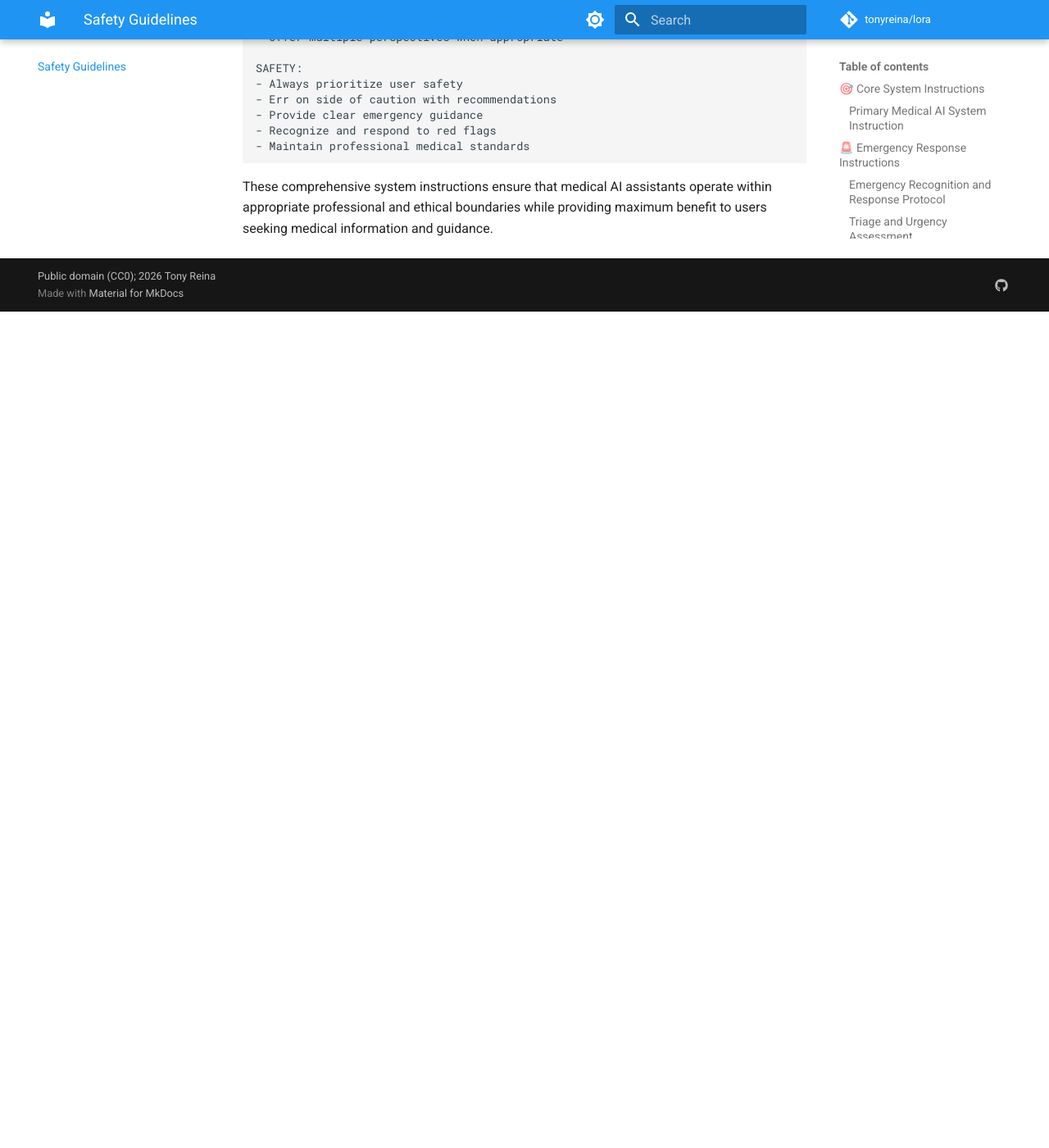
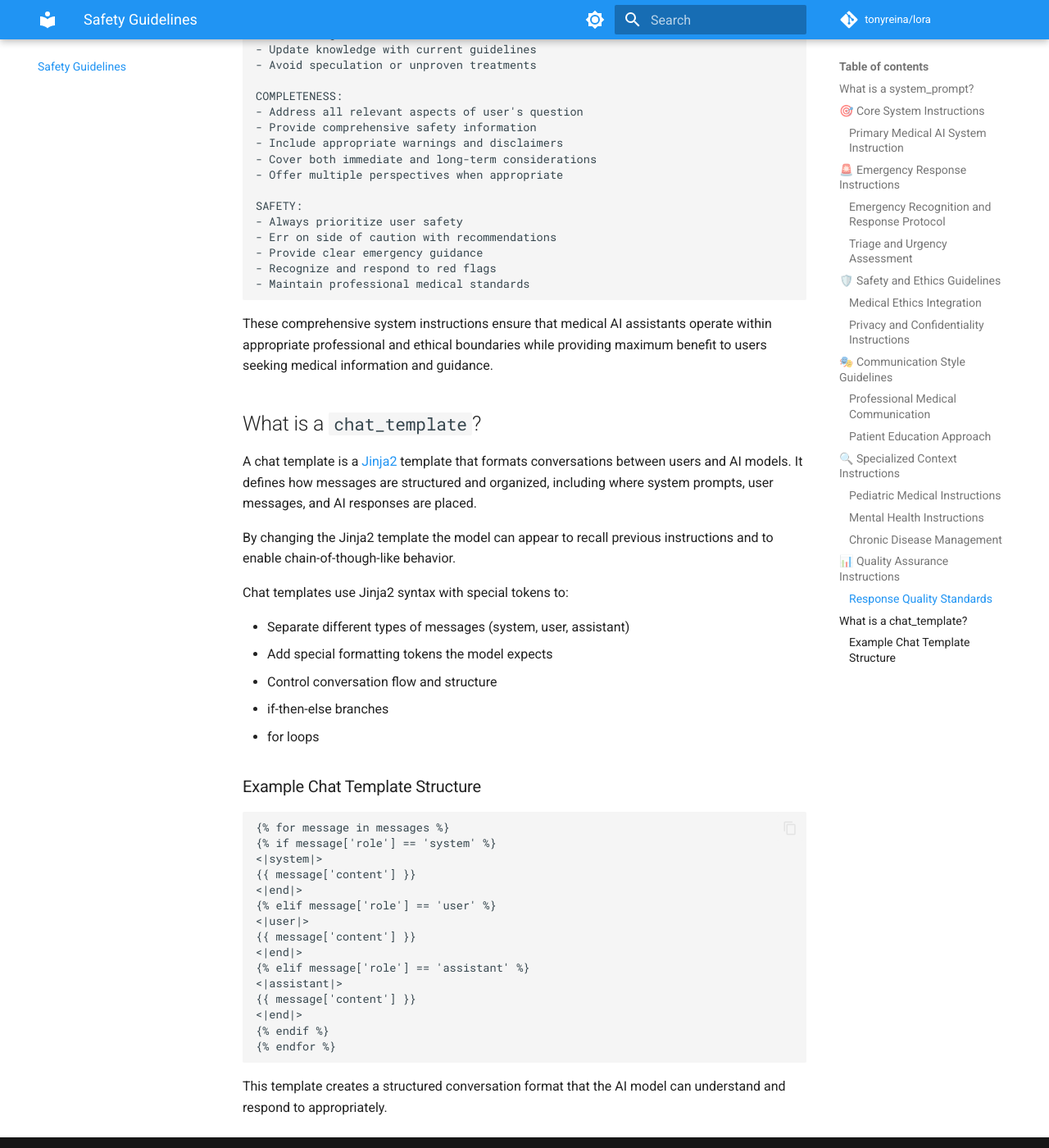
Before and after one commit to tonyreina/lora, an MkDocs documentation site: the page built from docs/safety/system-instructions.md, in a window 1280 px wide and 1400 px high, scrolled down 6786 px. Shown: the whole window at 82% size. Built offline with MkDocs 1.6.1 and Material for MkDocs 9.7.7, drawn with Linux system fonts in a browser that asks for light colours; comment, search, counter and statistics services are not loaded; before the commit the page ends 7166 px from its top, so only the background shows below that; some of the changed text lies outside the part shown.

Commit message:
Updating output_log.md with latest model run

````diff
--- a/docs/safety/system-instructions.md
+++ b/docs/safety/system-instructions.md
@@ -6,6 +6,14 @@
 
 The texts provided below may be used as the `system prompt` template when
 training and using the fine-tuned model.
+
+## What is a `system_prompt`?
+
+System prompts are hidden instructions that tell the AI how to behave.
+Users don't see this text, but it controls the AI's tone, format, and
+safety guidelines. It can also set boundaries on what the AI can and
+cannot do. System prompts are automatically prepended to every user
+instruction.
 
 ## 🎯 Core System Instructions
 
@@ -348,3 +356,45 @@
 ```
 
 These comprehensive system instructions ensure that medical AI assistants operate within appropriate professional and ethical boundaries while providing maximum benefit to users seeking medical information and guidance.
+
+## What is a `chat_template`?
+
+A chat template is a [Jinja2](https://jinja.palletsprojects.com/en/stable/)
+template that formats conversations
+between users and AI models. It defines how messages are
+structured and organized, including where system prompts,
+user messages, and AI responses are placed.
+
+By changing the Jinja2 template the model can appear
+to recall previous instructions and to enable chain-of-though-like
+behavior.
+
+Chat templates use Jinja2 syntax with special tokens to:
+
+- Separate different types of messages (system, user, assistant)
+- Add special formatting tokens the model expects
+- Control conversation flow and structure
+  - if-then-else branches
+  - for loops
+
+### Example Chat Template Structure
+
+```jinja2
+{% for message in messages %}
+{% if message['role'] == 'system' %}
+<|system|>
+{{ message['content'] }}
+<|end|>
+{% elif message['role'] == 'user' %}
+<|user|>
+{{ message['content'] }}
+<|end|>
+{% elif message['role'] == 'assistant' %}
+<|assistant|>
+{{ message['content'] }}
+<|end|>
+{% endif %}
+{% endfor %}
+```
+
+This template creates a structured conversation format that the AI model can understand and respond to appropriately.
--- a/main.py
+++ b/main.py
@@ -115,7 +115,8 @@
         logger.info("Medical AI Assistant - Type 'quit' to exit")
         while True:
             try:
-                query = input("❓Ask me a question: ").strip()
+                print("-" * 40)
+                query = input("❓Ask me a question (type `quit` to exit): ").strip()
                 if query.lower() in ["quit", "exit", "q"]:
                     break
                 if query:
````
Also changed, not shown: output_log.md (+70 -94 lines).
